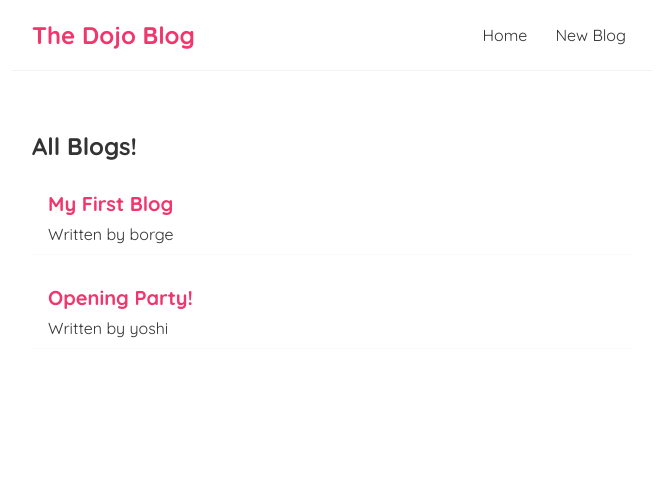
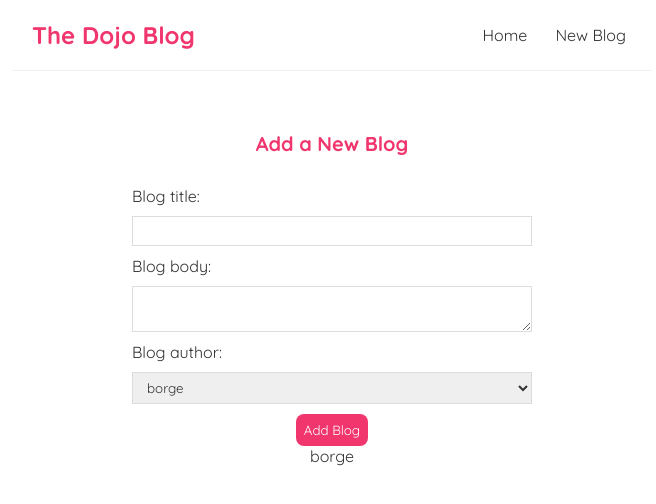
Before and after one commit to silverstory/dojo-blog, a React (Create React App) app: page /create in a window 1280 px wide. Shown: the top 504 px of the page, without its empty margins (308-964 px from the left). Built offline with nearby package versions, Linux system fonts and the light colour scheme; data requests are answered from the project's data file.

Commit message:
Finished tutorial 27

```diff
--- a/package.json
+++ b/package.json
@@ -8,6 +8,7 @@
     "@testing-library/user-event": "^12.8.3",
     "react": "^17.0.2",
     "react-dom": "^17.0.2",
+    "react-router-dom": "^5.2.0",
     "react-scripts": "4.0.3",
     "web-vitals": "^1.1.2"
   },
--- a/src/App.js
+++ b/src/App.js
@@ -1,5 +1,8 @@
 import Navbar from './Navbar';
 import Home from './Home';
+import { BrowserRouter as Router, Route, Switch } from 'react-router-dom';
+import Create from './Create';
+import BlogDetails from './BlogDetails';
 
 function App() {
   // const title = 'Welcome to the new blog';
@@ -7,12 +10,24 @@
   // const react = 'https://reactjs.org/';
 
   return (
-    <div className="App">
-      <Navbar />
-      <div className="content">
-        <Home />
+    <Router>
+      <div className="App">
+        <Navbar />
+        <div className="content">
+          <Switch>
+            <Route exact path="/">
+              <Home />
+            </Route>
+            <Route path="/create">
+              <Create />
+            </Route>
+            <Route path="/blogs/:id">
+              <BlogDetails />
+            </Route>
+          </Switch>
+        </div>
       </div>
-    </div>
+    </Router>
   );
 }
 
--- /dev/null
+++ b/src/BlogDetails.js
@@ -0,0 +1,23 @@
+import { useParams } from "react-router-dom";
+import useFetch from "./useFecth";
+
+const BlogDetails = () => {
+  const { id } = useParams();
+  const { data: blog, isPending, error } = useFetch(`http://localhost:8000/blogs/${id}`);
+
+  return (
+    <div className="blog-details">
+      { isPending && <div>Loading...</div> }
+      { error && <div>{ error }</div> }
+      { blog && (
+        <article>
+          <h2>{ blog.title }</h2>
+          <p>Written by { blog.author } </p>
+          <div>{ blog.body }</div>
+        </article>
+      )}
+    </div>
+  );
+}
+
+export default BlogDetails;
--- a/src/BlogList.js
+++ b/src/BlogList.js
@@ -1,12 +1,16 @@
+import { Link } from "react-router-dom";
+
 const BlogList = ({ blogs, title }) => {
 
   return (
     <div className="bloglist">
-      <h2>{ title }</h2>
+      <h2>{title}</h2>
       {blogs.map((blog) => (
         <div className="blog-preview" key={blog.id}>
-          <h2>{blog.title}</h2>
-          <p>Written by {blog.author}</p>
+          <Link to={`/blogs/${blog.id}`}>
+            <h2>{blog.title}</h2>
+            <p>Written by {blog.author}</p>
+          </Link>
         </div>
       ))}
     </div>
--- /dev/null
+++ b/src/Create.js
@@ -0,0 +1,41 @@
+import { useState } from "react";
+
+const Create = () => {
+  const [title, setTitle] = useState('');
+  const [body, setBody] = useState('');
+  const [author, setAuthor] = useState('borge');
+
+  return (
+    <div className="create">
+      <h2>Add a New Blog</h2>
+      <form>
+        <label>Blog title:</label>
+        <input
+          type="text"
+          required
+          value={title}
+          onChange={(e) => setTitle(e.target.value)}
+        />
+        <label>Blog body:</label>
+        <textarea
+          required
+          value={body}
+          onChange={(e) => setBody(e.target.value)}
+        ></textarea>
+        <label>Blog author:</label>
+        <select
+          value={author}
+          onChange={(e) => setAuthor(e.target.value)}
+        >
+          <option value="borge">borge</option>
+          <option value="pot">pot</option>
+          <option value="yoshi">yoshi</option>
+        </select>
+        <button>Add Blog</button>
+        <p>{title} {body} {author}</p>
+      </form>
+    </div>
+  );
+}
+
+export default Create;
--- a/src/Home.js
+++ b/src/Home.js
@@ -1,27 +1,12 @@
-import { useState, useEffect } from 'react';
 import BlogList from './BlogList';
+import useFetch from './useFecth';
 
 const Home = () => {
-  const [blogs, setBlogs] = useState(null);
-  const [isPending, setIsPending] = useState(true);
-
-  useEffect(() => {
-    fetch('http://localhost:8000/blogs')
-    .then(res => {
-      return res.json();
-    })
-    .then(data => {
-      setBlogs(data);
-      setIsPending(false);
-    })
-  }, []);
-  // [] is for useEffect dependencies
-  //    to only run on firts render
-  // [blogs] dependencies runs each
-  //    time the blogs value changes
+  const { data: blogs, isPending, error} = useFetch('http://localhost:8000/blogs');
 
   return (
     <div className="home">
+      { error && <div>{ error }</div> }
       {isPending && <div>Loading...</div> }
       {blogs && <BlogList blogs={blogs} title="All Blogs!" />}
     </div>
@@ -38,6 +23,9 @@
 
 export default Home;
 
+
+// Note: Run JSON Server using
+//       npx json-server --watch data/db.json --port 8000
 
 // <BlogList blogs={blogs.filter((blog) => blog.author === 'yoshi')} title="Yoshi's blogs"/>
 
--- a/src/Navbar.js
+++ b/src/Navbar.js
@@ -1,10 +1,12 @@
+import { Link } from 'react-router-dom';
+
 const Navbar = () => {
   return (
     <nav className="navbar">
       <h1>The Dojo Blog</h1>
       <div className="links">
-        <a href="/">Home</a>
-        <a href="/create">New Blog</a>
+        <Link to="/">Home</Link>
+        <Link to="/create">New Blog</Link>
       </div>
     </nav>
   );
--- a/src/index.css
+++ b/src/index.css
@@ -48,7 +48,59 @@
   color: #f1356d;
   margin-bottom: 8px;
 }
+.blog-preview a {
+  text-decoration: none;
+}
 
+/* blog details page */
+.blog-details h2 {
+  font-size: 20px;
+  color: #f1356d;
+  margin-bottom: 10px;
+}
+.blog-details div {
+  margin: 20px 0;
+}
+.blog-details button {
+  background: #f1356d;
+  color: #fff;
+  border: 0;
+  padding: 8px;
+  border-radius: 8px;
+  cursor: pointer;
+}
+
+/* create new blog form */
+.create {
+  max-width: 400px;
+  margin: 0 auto;
+  text-align: center;
+}
+.create label {
+  text-align: left;
+  display: block;
+}
+.create h2 {
+  font-size: 20px;
+  color: #f1356d;
+  margin-bottom: 30px;
+}
+.create input, .create textarea, .create select {
+  width: 100%;
+  padding: 6px 10px;
+  margin: 10px 0;
+  border: 1px solid #ddd;
+  box-sizing: border-box;
+  display: block;
+}
+.create button {
+  background: #f1356d;
+  color: #fff;
+  border: 0;
+  padding: 8px;
+  border-radius: 8px;
+  cursor: pointer;
+}
 
 /* original generated after create-react-app */
 /* body {
--- /dev/null
+++ b/src/useFecth.js
@@ -0,0 +1,48 @@
+import { useState, useEffect } from 'react';
+
+const useFetch = (url) => {
+  const [data, setData] = useState(null);
+  const [isPending, setIsPending] = useState(true);
+  const [error, setError] = useState(null);
+
+  useEffect(() => {
+    const abortCont = new AbortController();
+
+    setTimeout(() => {
+      fetch(url, { signal: abortCont.signal })
+        .then(res => {
+          if (!res.ok) {
+            throw Error('could not fecth the data for that resource');
+          }
+          // console.log(res);
+          return res.json();
+        })
+        .then(data => {
+          setData(data);
+          setIsPending(false);
+          setError(null);
+        })
+        .catch(err => {
+          if (err.name === 'AbortError') {
+            console.log('fetch aborted')
+          } else {
+            setIsPending(false);
+            setError(err.message);
+          }
+        })
+    }, 1000);
+
+    // call abort controller to cleanup and abort
+    // the fetch when user changes route in the middle
+    // of a fetch request and avoid react warning errors
+    return () => abortCont.abort();
+  }, [url]);
+  // [] is for useEffect dependencies
+  //    to only run on firts render
+  // [blogs] dependencies runs each
+  //    time the blogs value changes
+
+  return { data, isPending, error }
+}
+
+export default useFetch;
```
Also changed, not shown: 1 other file (tests, documents, lock files or other folders).
